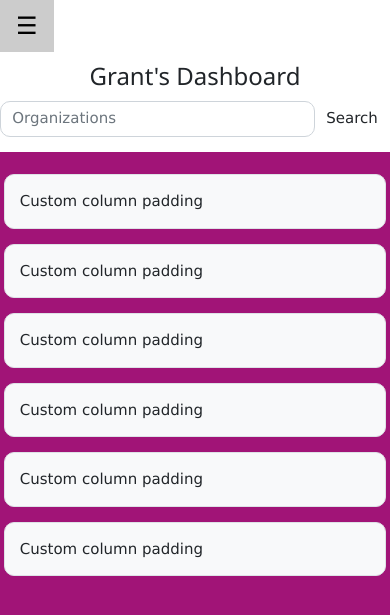
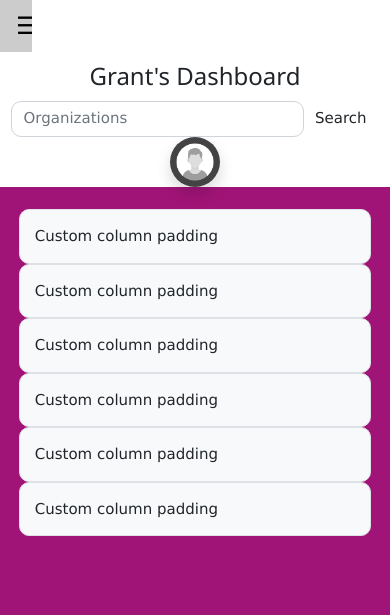
Before and after one commit to violette-git/witness, a Django app: a page that uses templates/user_app/mem-dashboard.html in a window 390 px wide. Shown: the top 615 px of the page. Run offline with Django 4.2, Linux system fonts and the light colour scheme; a user stored in the database is signed in; data comes from the database, SQL or seed files in the repository; both versions use the stored data as it was after the commit.

Commit message:
WIT-7 style-day-1.5 responsive

```diff
--- a/templates/user_app/mem-dashboard.html
+++ b/templates/user_app/mem-dashboard.html
@@ -32,126 +32,61 @@
 </head>
 
 <body style="background-color:#a11477">
-    <div class="w3-sidebar w3-bar-block w3-collapse w3-card w3-animate-left" style="width:200px;" id="mySidebar">
+    <div class="w3-sidebar w3-bar-block w3-collapse w3-card w3-animate-left shadow-lg" style="width:150px;"
+        id="mySidebar">
         <button class="w3-bar-item w3-button w3-medium w3-hide-large" onclick="w3_close()">&times;</button>
-
         <a href="#" class="w3-bar-item w3-button">Link 1</a>
         <a href="#" class="w3-bar-item w3-button">Link 2</a>
         <a href="#" class="w3-bar-item w3-button">Link 3</a>
     </div>
-    <section class='w3-main container-fluid' style="margin-left:200px">
-        <div class="row" height="100vh">
-            <!-- <div class="col-xs-12 col-sm-12 col-md-1 col-lg-1 col-xl-1 col-xxl-1 p-0">
-                <div class="card shadow-lg d-flex justify-content-around align-items-center" style="background-color:#e13661"
-                    id="custom-card-1">
-                    <div id="icons">
-                        <a class="navbar-brand text-light d-flex align-items-center" href="{% url 'user_app:base' %}"
-                            id="no-pad">
-                            <svg class="" version="1.0" xmlns="http://www.w3.org/2000/svg" width="80px" height="50px"
-                                viewBox="0 0 601.000000 460.000000" preserveAspectRatio="xMidYMid meet">
-
-                                <g transform="translate(0.000000,460.000000) scale(0.100000,-0.100000)" fill="#FFFFFF"
-                                    stroke="none">
-                                    <path d="M2983 3708 c-57 -15 -66 -41 -71 -211 -6 -191 7 -283 43 -314 14 -13
-                           39 -23 55 -23 16 0 41 10 55 23 36 30 48 120 44 313 -4 164 -6 171 -66 205
-                           -21 12 -36 14 -60 7z" />
-                                    <path d="M4255 3350 c-32 -13 -69 -58 -122 -150 -74 -128 -114 -214 -120 -258
-                           -5 -34 -2 -41 27 -65 43 -36 88 -36 122 1 75 81 234 358 223 391 -7 24 -80 91
-                           -98 90 -6 0 -21 -4 -32 -9z" />
-                                    <path d="M1680 3330 c-42 -42 -46 -87 -13 -155 9 -16 49 -86 90 -155 101 -170
-                           144 -199 212 -142 46 38 45 82 -5 181 -55 107 -132 232 -157 254 -47 41 -97
-                           47 -127 17z" />
-                                    <path d="M2905 2954 c-338 -25 -662 -149 -925 -353 -120 -92 -273 -250 -353
-                           -361 -90 -127 -197 -345 -242 -494 -48 -162 -67 -286 -69 -448 -1 -186 -10
-                           -178 206 -189 245 -12 2777 -11 2940 1 161 13 214 26 240 61 19 26 19 28 -1
-                           165 -34 237 -74 379 -155 563 -155 350 -441 663 -773 849 -159 89 -379 168
-                           -533 191 -77 12 -265 20 -335 15z m226 -215 c187 -19 311 -55 471 -136 293
-                           -149 580 -437 725 -728 71 -141 153 -419 153 -516 l0 -36 -332 -6 c-182 -4
-                           -844 -7 -1471 -7 l-1140 0 7 110 c11 188 49 325 138 505 105 210 232 367 402
-                           494 347 260 670 359 1047 320z" />
-                                    <path d="M824 2426 c-47 -47 -48 -99 -1 -143 50 -47 116 -88 228 -143 150 -73
-                           221 -66 236 23 5 35 2 41 -39 81 -64 61 -340 216 -385 216 -3 0 -20 -15 -39
-                           -34z" />
-                                    <path d="M5054 2426 c-89 -43 -217 -119 -271 -162 -49 -40 -60 -77 -39 -128
-                           28 -68 90 -62 256 26 182 97 230 138 230 199 0 30 -31 78 -55 85 -11 3 -27 7
-                           -35 10 -9 2 -47 -11 -86 -30z" />
-                                    <path d="M575 1293 c-59 -6 -99 -41 -99 -87 0 -81 68 -106 294 -106 147 0 215
-                           15 243 52 23 31 18 83 -12 120 -19 22 -23 23 -203 24 -100 1 -201 -1 -223 -3z" />
-                                    <path d="M5093 1293 c-74 -8 -122 -78 -92 -132 28 -50 57 -56 271 -56 184 0
-                           198 1 225 21 60 45 65 107 10 147 -23 18 -45 20 -199 22 -95 2 -192 1 -215 -2z" />
-                                </g>
-                            </svg>
-                        </a>
-                    </div>
-                    <span class="material-symbols-outlined" id="icons">
-                        gite
-                    </span>
-                    <span class="material-symbols-outlined" id="icons">
-                        domain_add
-                    </span>
-                    <i class="bi bi-box2-heart-fill" id="icons"></i>
-                    <span class="material-symbols-outlined" id="icons">
-                        add
-                    </span>
-                    <span class="material-symbols-outlined" id="icons">
-                        logout
-                    </span>
-
-                </div>
-            </div> -->
-            <div class="col-xxl-12 col-xl-12 col-lg-12 col-md-12 col-sm-12 col-xs-12 p-0" >
+    <section class='w3-main container-fluid' style="margin-left:150px">
         <div class="row">
             <div class="col-12" style="background-color:white" id="bar">
-                        <button class="w3-button w3-xlarge w3-hide-large col-md-1 col-lg-1" onclick="w3_open()">&#9776;</button>
-                        <h3 class="col-lg-4 col-md-4 col-xl-4 col-sm-12 col-xs-12 d-flex justify-content-center">
+                <div class="row d-flex justify-content-between align-items-center">
+
+                    <button class="w3-button w3-xlarge w3-hide-large col-1" onclick="w3_open()">&#9776;</button>
+                    <div class="col-lg-3 col-md-3 col-xl-3 col-sm-11 col-xs-11">
+                        <h3 class="d-flex justify-content-center">
                             {{ request.user }}'s Dashboard
                         </h3>
-                        <div class="col-xs-12 col-sm-12 col-md-4 col-lg-4 col-xl-4 col-xxl-4 pb-3 " order: 2>
-                            <div class="input-group" >
-                                <input style="border-radius: 10px" type="search" class="form-control" placeholder="Organizations" aria-label="Search"
-                                aria-describedby="basic-addon2">
+                    </div>
+                    <div class="col-xs-12 col-sm-12 col-md-4 col-lg-4 col-xl-4 col-xxl-4 ">
+                        <div class="input-group">
+                            <input style="border-radius: 10px" type="search" class="form-control"
+                                placeholder="Organizations" aria-label="Search" aria-describedby="basic-addon2">
                             <div class="input-group-append">
                                 <button class="btn btn-outline" type="submit">Search</button>
                             </div>
-
+                        </div>
+                    </div>
+                    <div class="avatar col-xs-12 col-sm-12 col-md-3 col-lg-3 col-xl-3 col-xxl-4 d-flex justify-content-center" >
+                        <img src="{% static 'images/default.jpg' %}" alt="{{ request.user }}'s avatar" class="rounded-circle shadow" height="50vh" width="50vw">
                     </div>
                 </div>
             </div>
-                    <div class="col-lg-12 py-4 px-3">
-                        <div class="row g-3">
-                            <div class="col-xs-12 col-sm-12 col-md-4 col-lg-4 col-xl-4 col-xxl-4">
+            <div class="col-lg-12 col-xl-12 py-4 px-3">
+                <div class="row">
+                    <div class="col-xs-12 col-sm-12 col-md-4 col-lg-6 col-xl-6 col-xxl-4 px-3">
                         <div class="p-3 border bg-light" style="border-radius: 10px">Custom column padding</div>
                     </div>
-                            <div class="col-xs-12 col-sm-12 col-md-4 col-lg-4 col-xl-4 col-xxl-4">
+                    <div class="col-xs-12 col-sm-12 col-md-4 col-lg-6 col-xl-6 col-xxl-4 px-3">
                         <div class="p-3 border bg-light" style="border-radius: 10px">Custom column padding</div>
                     </div>
-                            <div class="col-xs-12 col-sm-12 col-md-4 col-lg-4 col-xl-4 col-xxl-4">
+                    <div class="col-xs-12 col-sm-12 col-md-4 col-lg-6 col-xl-6 col-xxl-4 px-3">
                         <div class="p-3 border bg-light" style="border-radius: 10px">Custom column padding</div>
                     </div>
-                            <div class="col-xs-12 col-sm-12 col-md-4 col-lg-4 col-xl-4 col-xxl-4">
+                    <div class="col-xs-12 col-sm-12 col-md-4 col-lg-6 col-xl-6 col-xxl-4 px-3">
                         <div class="p-3 border bg-light" style="border-radius: 10px">Custom column padding</div>
                     </div>
-                            <div class="col-xs-12 col-sm-12 col-md-4 col-lg-4 col-xl-4 col-xxl-4">
+                    <div class="col-xs-12 col-sm-12 col-md-4 col-lg-6 col-xl-6 col-xxl-4 px-3">
                         <div class="p-3 border bg-light" style="border-radius: 10px">Custom column padding</div>
                     </div>
-                            <div class="col-xs-12 col-sm-12 col-md-4 col-lg-4 col-xl-4 col-xxl-4">
+                    <div class="col-xs-12 col-sm-12 col-md-4 col-lg-6 col-xl-6 col-xxl-4 px-3">
                         <div class="p-3 border bg-light" style="border-radius: 10px">Custom column padding</div>
                     </div>
 
                 </div>
             </div>
-                </div>
-                <!-- <div class="col-xs-12 col-sm-12 col-md-4 col-lg-4 col-xl-4 col-xxl-4 pb-3 " order: 1> -->
-
-
-
-                    <!-- <div class="avatar col-xs-12 col-sm-12 col-md-4 col-lg-4 col-xl-4 col-xxl-4 d-flex justify-content-center" order: 3>
-                        <img src="{% static 'images/default.jpg' %}" alt="{{ request.user }}'s avatar" class="rounded-circle shadow" height="50vh" width="50vw">
-                    </div> -->
-                </div>
-
-            </div>
-
         </div>
     </section>
     <script>
```
Also changed, not shown: db.sqlite3. Lines whose indentation alone changed are shown as unchanged.
